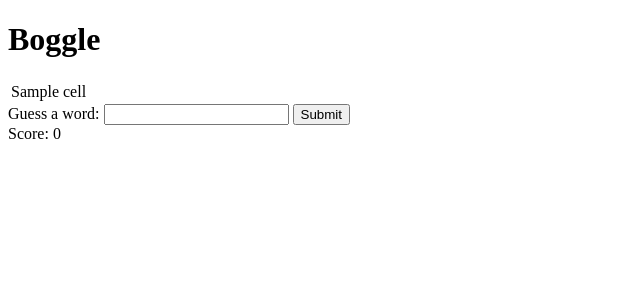
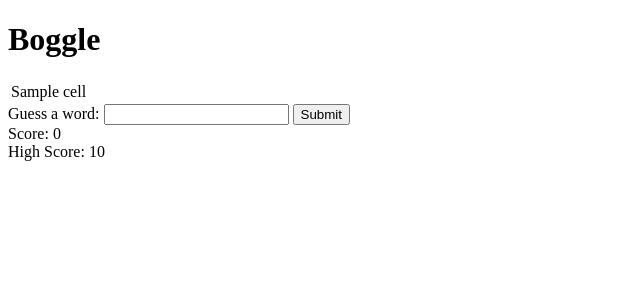
Before and after one commit to reginaaa8/flask-boggle, a Flask app: template templates/board.html in a window 1280 px wide. Shown: the top 300 px of the page, without its empty margins (0-640 px from the left). Run offline with Flask 3, Linux system fonts and the light colour scheme; the template is opened without the code that fills it: most values are stand-ins (such as "Sample title", 1, 10 or a date in 2020); parts of the project's set-up code (start-up, migrations or seed data) failed here and were passed over.

Commit message:
displayed high score on start; added functionality to check for duplicate words

```diff
--- a/app.py
+++ b/app.py
@@ -18,7 +18,7 @@ def show_board():
     if 'high_score' not in session:
         session['high_score'] = 0
 
-    return render_template('board.html', board=board)
+    return render_template('board.html', board=board, high_score=session['high_score'])
 
 @app.route('/check-word', methods=['POST'])
 def check_word():
--- a/static/boggle.js
+++ b/static/boggle.js
@@ -2,6 +2,7 @@ const $guessForm = $('#guess-form');
 let userScore = 0;
 let $msg = $('.msg');
 const $submitBtn = $('#submit-btn');
+let words = [];
 
 $guessForm.on('submit', async function(e){
     // handle form submission
@@ -16,6 +17,15 @@ $guessForm.on('submit', async function(e){
     if (userGuess == ''){
         $msg.text("Invalid - Empty input. Please enter a word.");
         $msg.attr('id', 'empty-msg');
+        return;
+    }
+
+    // if user guesses a word that has already been guessed, display message and return
+    if(words.includes(userGuess)){
+        $msg.text("You have already entered this word. Please enter another word.");
+        $msg.attr('id', 'already-guessed-msg');
+        // clear form input
+        $('#user-guess').val('');
         return;
     }
 
@@ -35,6 +45,8 @@ $guessForm.on('submit', async function(e){
         let wordScore = userGuess.length;
         userScore += wordScore;
         $('#current-score').text(`Current Score: ${userScore}`);
+        // add to list of words already guessed
+        words.push(userGuess);
     }
     if(result == 'not-word'){
         $msg.text("That is not a valid word. Please try again.");
--- a/templates/board.html
+++ b/templates/board.html
@@ -29,7 +29,7 @@
 
     <div id="current-score">Score: 0</div>
 
-    <div id="high-score"></div>
+    <div id="high-score">High Score: {{high_score}}</div>
 
     <div id="num-plays"></div>
 
```
